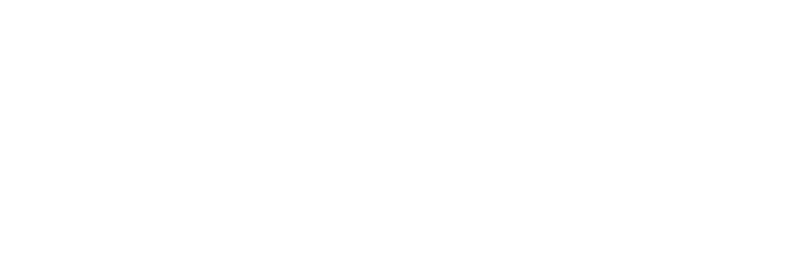
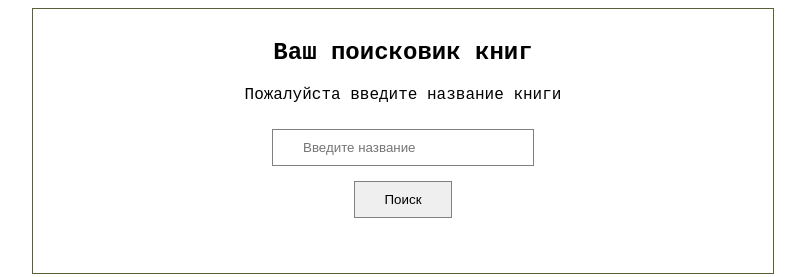
Before and after one commit to RiverParsey/Book-Search, a website: page src/index.html in a window 1280 px wide. Shown: the whole page, without its empty margins (237-1042 px from the left). Drawn offline with nearby package versions, Linux system fonts and the light colour scheme; files that its build step writes are made by us from their sources.

Commit message:
task-1_structure_and_styles

```diff
--- a/src/index.html
+++ b/src/index.html
@@ -11,6 +11,19 @@
 
 <body>
 
+  <div class="container">
+    <div class="text-block">
+      <h1 class="title">Ваш поисковик книг</h1>
+      <p class="subtitle">Пожалуйста введите название книги</p>
+    </div>
+
+    <input type="text" class="search-field" placeholder="Введите название">
+    <button class="search-btn">Поиск</button>
+    <div class="result-field">
+
+    </div>
+  </div>
+
   <script src="js/app.min.js"></script>
 </body>
 
--- /dev/null
+++ b/src/scss/components/global.scss
@@ -0,0 +1,11 @@
+.container {
+  max-width: 700px;
+  margin: 0 auto;
+  padding: 20px;
+  border: 1px solid rgba(88,96,54, 1);
+  display: flex;
+  flex-direction: column;
+  justify-content: center;
+  align-items: center;
+  gap: 15px;
+}
--- /dev/null
+++ b/src/scss/components/inputs.scss
@@ -0,0 +1,29 @@
+.search-field {
+  min-width: 200px;
+  padding: 10px 30px;
+  border: 1px solid grey;
+  outline: none;
+  &:hover {
+    border: 1px solid #000;
+  }
+  &:focus {
+    border: 1px solid #000;
+  }
+}
+.search-btn {
+  padding: 10px 30px;
+  cursor: pointer;
+  border: 1px solid grey;
+  &:hover {
+    border: 1px solid #000;
+  }
+}
+.result-field {
+  width: 100%;
+  padding: 20px;
+  padding-bottom: 0;
+  display: flex;
+  flex-direction: column;
+  justify-content: center;
+  align-items: center;
+}
--- /dev/null
+++ b/src/scss/components/titles.scss
@@ -0,0 +1,16 @@
+.text-block {
+  font-family: 'Courier New', Courier, monospace;
+  display: flex;
+  flex-direction: column;
+  justify-content: center;
+  align-items: center;
+}
+.title {
+  font-size: 24px;
+  margin: 0;
+  padding: 10px;
+}
+.subtitle {
+  margin: 0;
+  padding: 10px;
+}
--- a/src/scss/style.scss
+++ b/src/scss/style.scss
@@ -0,0 +1,3 @@
+@use 'components/global.scss';
+@use 'components/titles.scss';
+@use 'components/inputs.scss';
```
Also changed, not shown: dist/css/style.css, dist/css/style.min.css, dist/index.html, src/js/modules/request.js (added).
